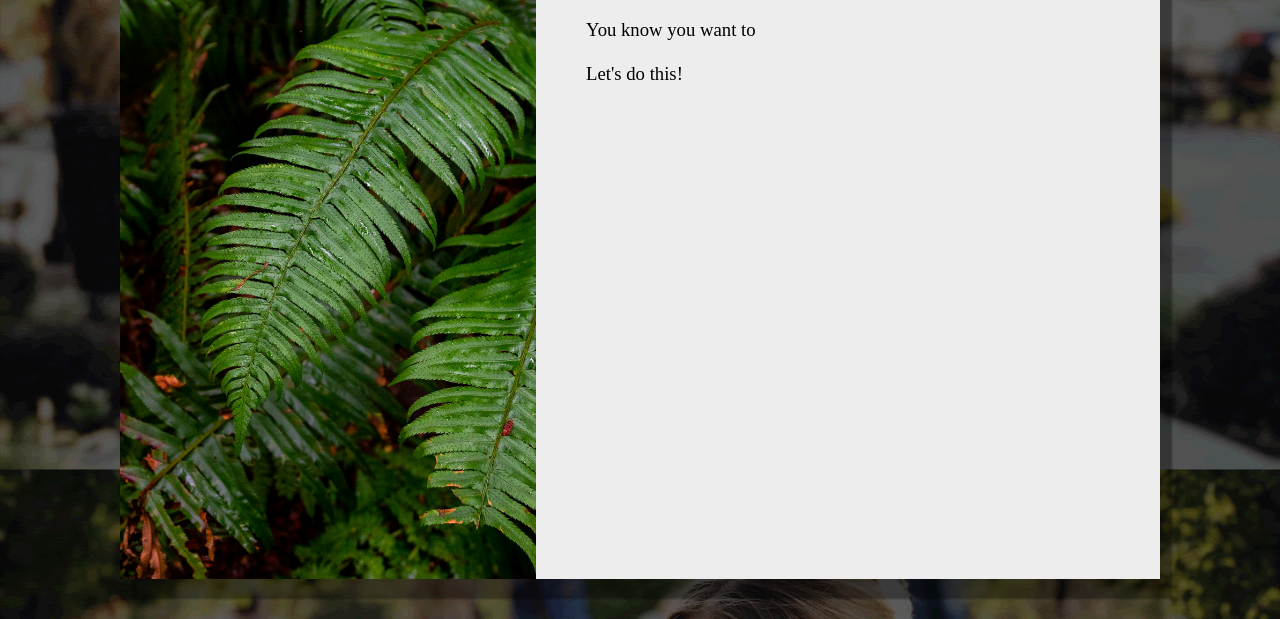
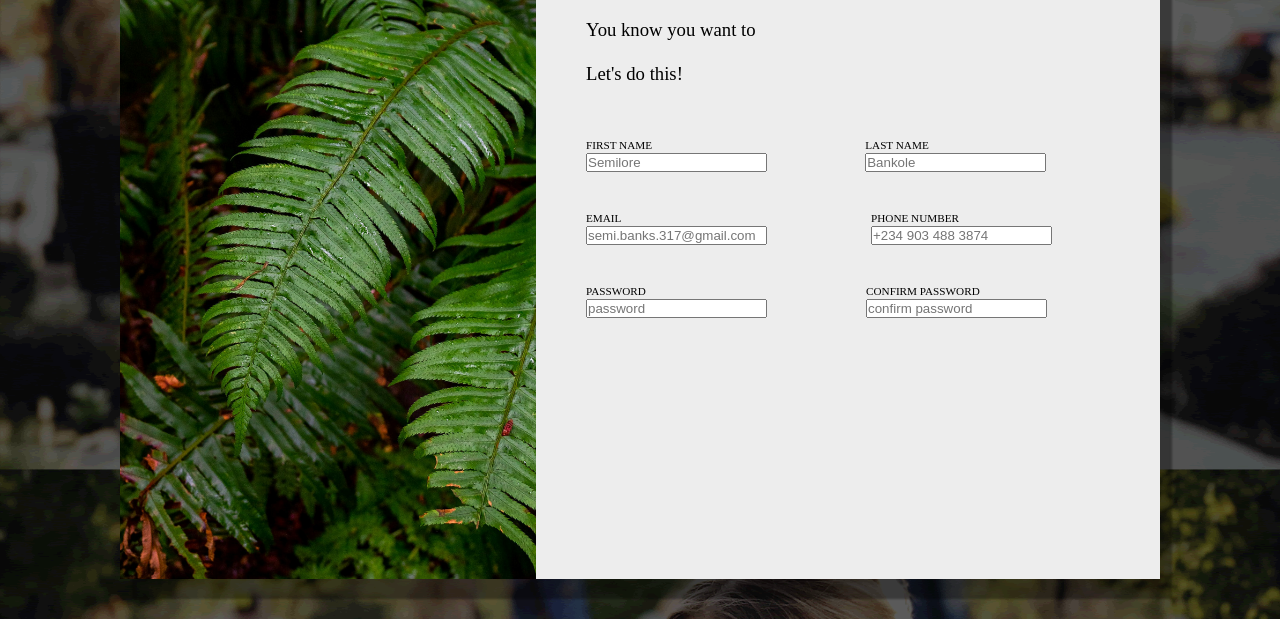
Before and after one commit to Semilore317/T.O.P-sign-up-from, a plain HTML site: page index.html in a window 1280 px wide. Shown: the part 181-800 px from the top of the page. Drawn offline with Linux system fonts and the light colour scheme.

Commit message:
form done

```diff
--- a/index.html
+++ b/index.html
@@ -32,6 +32,54 @@
                 <br/>
                 Let's do this!
                 </h3>
+
+                <form action="" id="form">
+
+                    <div class="form-wrapper-1">
+                        <div class="span-1">
+                            <label for="text">FIRST NAME</label>
+                            <input placeholder="Semilore" type="text">
+                        </div>
+
+                        <div class="span-2">
+                            <label for="text">LAST NAME</label>
+
+                            <input placeholder="Bankole" type="text">
+                        </div>
+                    </div>
+
+                    <br/><br/>
+
+                    <div class="form-wrapper-2">
+                        <div class="span-3">
+                            <label for="text">EMAIL</label>
+                            <br/>
+                            <input type="text" placeholder="semi.banks.317@gmail.com">
+                        </div>
+
+                        <div class="span-4">
+                            <label for="text">PHONE NUMBER</label>
+                            <br/>
+                            <input type="text" placeholder="+234 903 488 3874">
+                        </div>
+                    </div>
+
+                    <br/><br/>
+
+                    <div class="form-wrapper-3">
+                        <div class="span-5">
+                            <label for="text">PASSWORD</label>
+                            <input placeholder="password" type="text">
+                        </div>
+
+                        <div class="span-6">
+                            <label for="text"> CONFIRM PASSWORD</label>
+
+                            <input placeholder="confirm password" type="text">
+                        </div>
+                    </div>
+
+                </form>
             </div>
         </div>
     </div>
--- a/styles/inex.scss
+++ b/styles/inex.scss
@@ -55,3 +55,27 @@ body{
     padding: 50px;
     font-family: "montserrat";
 }
+
+#form{
+    margin-top: 50px;
+}
+
+.form-wrapper-1,
+.form-wrapper-2,
+.form-wrapper-3{
+    display: flex;
+    flex-direction: row;
+    gap: 2rem;
+
+    label{
+        font-size: 0.7rem;
+    }
+}
+
+.span-4{
+    margin-left: 4.5rem;
+}
+
+.span-6{
+    margin-left: 3rem;
+}
```
Also changed, not shown: styles/inex.css, 1 other file.
